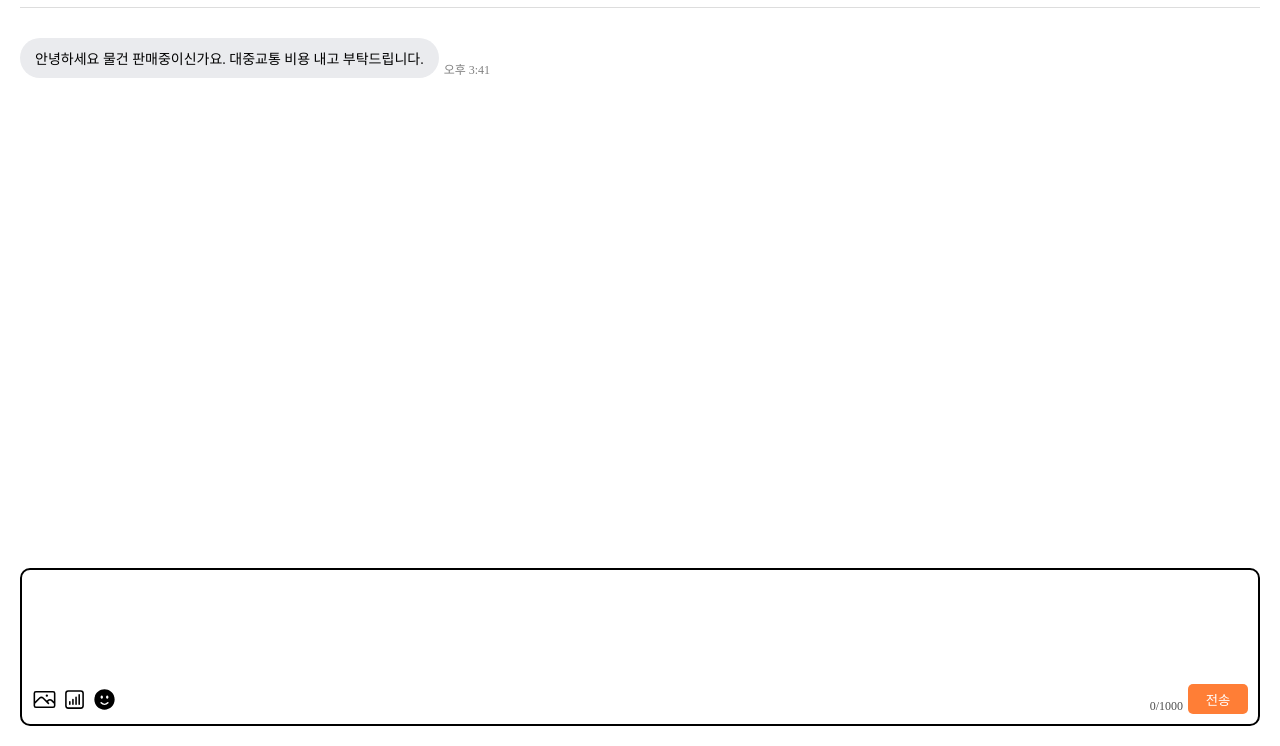
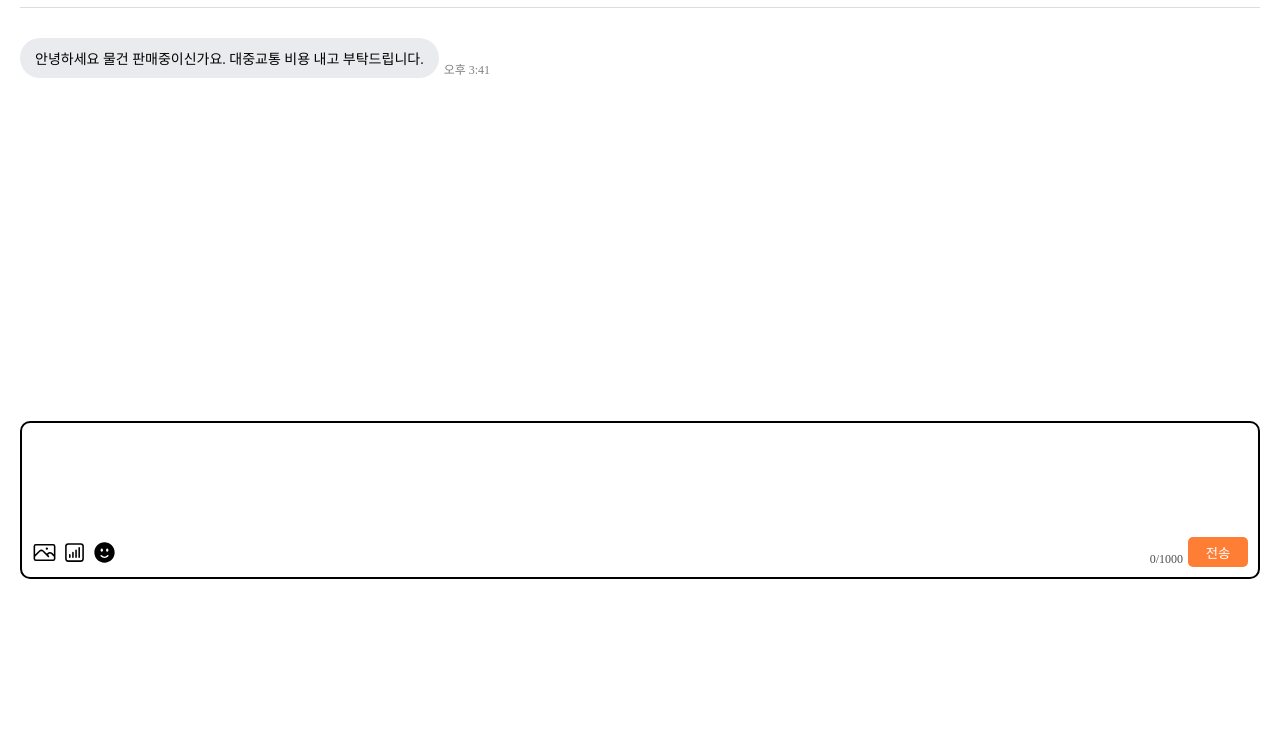
Before and after one commit to seongjongju/danggen, a plain HTML site: page index.html in a window 1280 px wide. Shown: the part 67-813 px from the top of the page. Drawn offline with Linux system fonts and the light colour scheme.

Commit message:
메인 min-height 변경

```diff
--- a/index.html
+++ b/index.html
@@ -26,7 +26,7 @@
         /******************** haeder **************************/
 
         /******************** main **************************/
-        main {min-height: 500px; padding: 0 20px 30px;}
+        main {min-height: 353px; padding: 0 20px 30px;}
         main .my-chat-box {margin-bottom: 15px; width: 90%; margin-left: 10%;}
         main .my-chat-box .my-chat {display: flex; justify-content: right; align-items: end; margin-bottom: 15px;}
         main .my-chat-box .my-chat .time {font-size: 12px; margin-right: 5px; color: rgba(0, 0, 0, 0.5); white-space: nowrap;}
```
